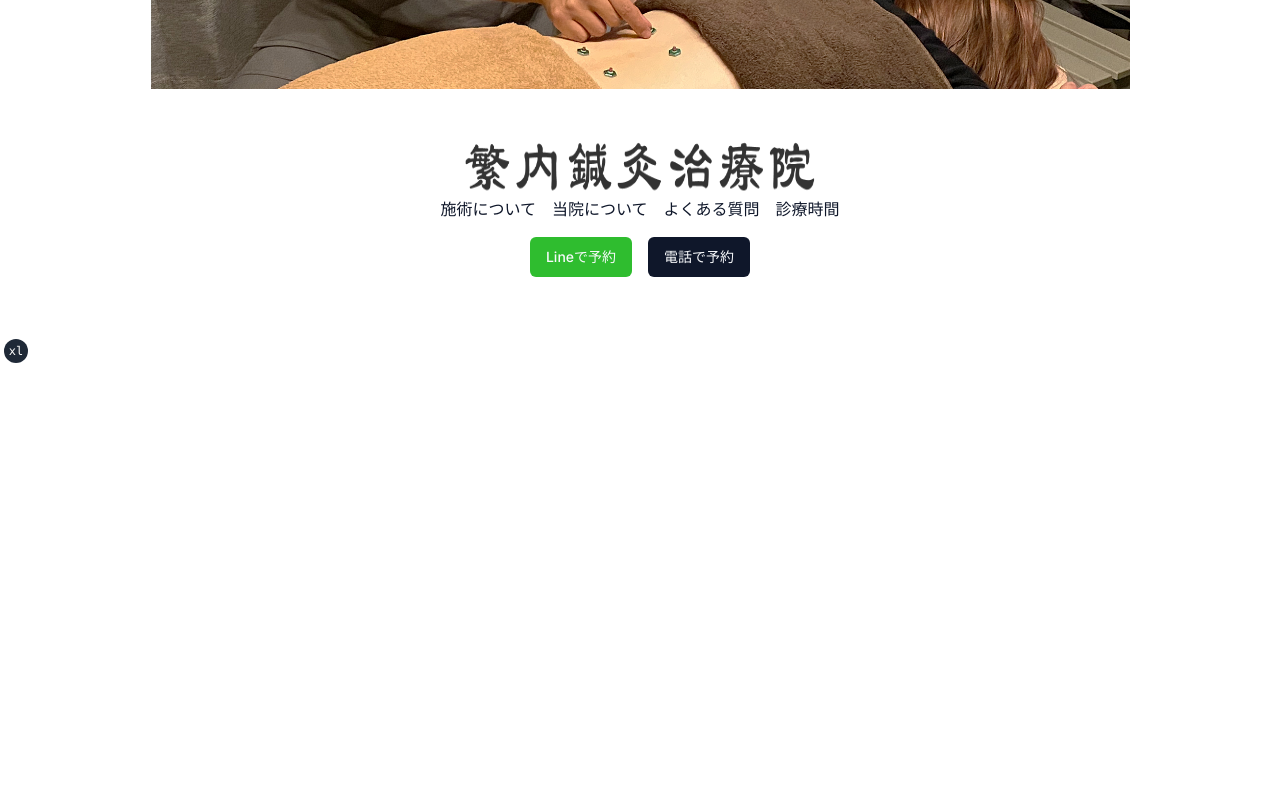
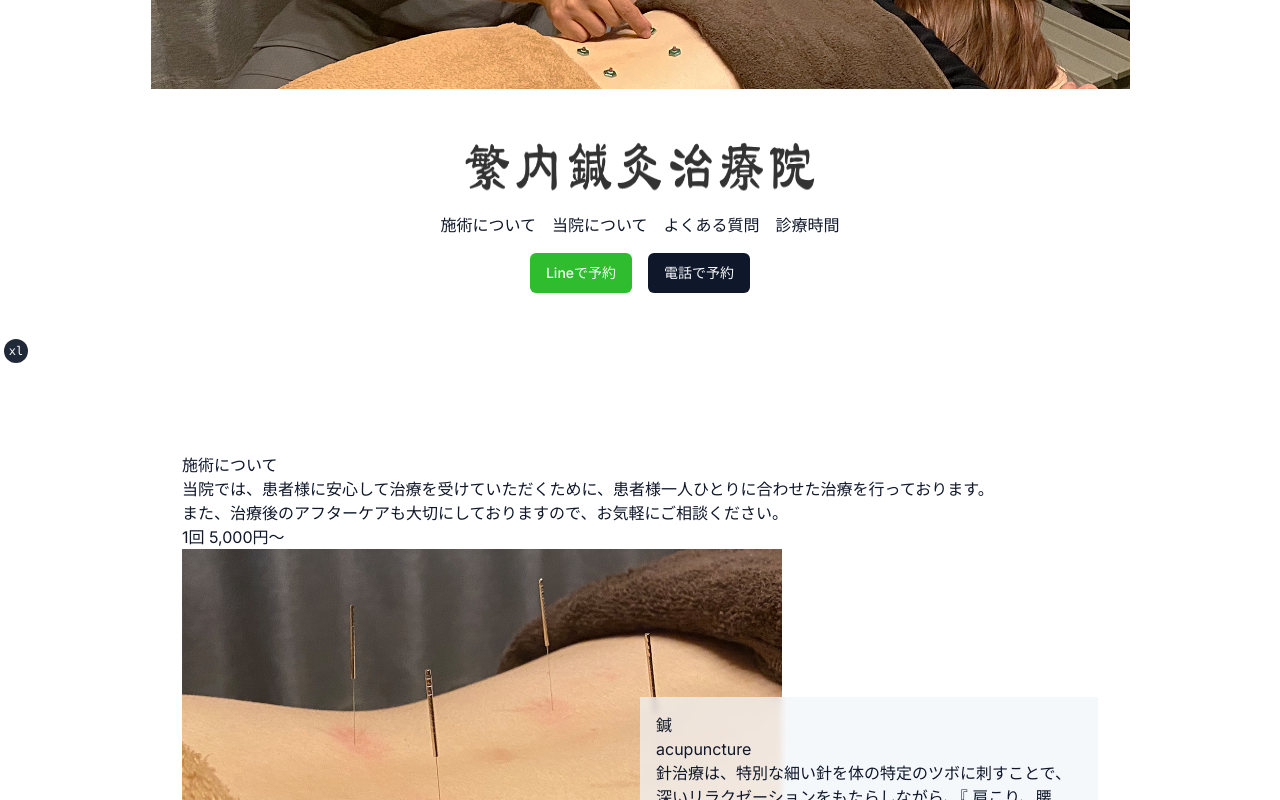
Before and after one commit to kotaro1574/shigeuchi-shinkyu-site, a Next.js app: page / in a window 1280 px wide. Shown: the part 433-1233 px from the top of the page. Before the commit the page ends 800 px from the top, so only its background shows below. Built offline with nearby package versions, Linux system fonts and the light colour scheme.

Commit message:
create: treatment-section

```diff
--- a/app/page.tsx
+++ b/app/page.tsx
@@ -1,16 +1,21 @@
+import { TREATMENT_DETAIL_CONTENTS } from "@/constant"
+
 import { Button } from "@/components/ui/button"
 import { Logo } from "@/components/logo"
 import { MainCarousel } from "@/components/main-carouse"
+import { TreatmentDetail } from "@/components/treatment-detail"
 
 export default function IndexPage() {
+  const isOdd = (index: number) => index % 2 === 0
+
   return (
     <div className="mx-auto max-w-[980px]">
       <MainCarousel />
       <div className="container pb-8 pt-6 md:py-10">
-        <div className="mx-auto max-w-[350px]">
+        <h2 className="mx-auto max-w-[350px]">
           <Logo />
-        </div>
-        <section className="flex flex-col items-center justify-center gap-4 pb-12">
+        </h2>
+        <section className="mt-4 flex flex-col items-center justify-center gap-4">
           <div className="flex flex-wrap items-center gap-4">
             <p>施術について</p>
             <p>当院について</p>
@@ -22,6 +27,25 @@ export default function IndexPage() {
             <Button>電話で予約</Button>
           </div>
         </section>
+        <section className="mt-40">
+          <h2>施術について</h2>
+          <p>
+            当院では、患者様に安心して治療を受けていただくために、患者様一人ひとりに合わせた治療を行っております。
+          </p>
+          <p>
+            また、治療後のアフターケアも大切にしておりますので、お気軽にご相談ください。
+          </p>
+          <p>1回 5,000円〜</p>
+          <div className="grid gap-20">
+            {TREATMENT_DETAIL_CONTENTS.map((treatment, index) => (
+              <TreatmentDetail
+                key={index}
+                treatment={treatment}
+                isOdd={isOdd(index)}
+              />
+            ))}
+          </div>
+        </section>
       </div>
     </div>
   )
--- /dev/null
+++ b/components/treatment-detail.tsx
@@ -0,0 +1,44 @@
+"use client"
+
+import { ReactNode } from "react"
+import Image from "next/image"
+
+import { AspectRatio } from "./ui/aspect-ratio"
+
+type Treatment = {
+  description: ReactNode
+  imagePath: string
+  subTitle: string
+  title: string
+}
+
+type Props = {
+  treatment: Treatment
+  isOdd: boolean
+}
+
+export function TreatmentDetail({ treatment, isOdd }: Props) {
+  return (
+    <div className="relative">
+      <div className={`max-w-[600px] ${isOdd ? "ml-0" : "ml-auto"}`}>
+        <AspectRatio ratio={6 / 3}>
+          <Image
+            src={treatment.imagePath}
+            alt={treatment.title}
+            fill
+            className="object-cover"
+          />
+        </AspectRatio>
+      </div>
+      <div
+        className={`absolute ${
+          isOdd ? "left-[50%]" : "left-0"
+        } bottom-0 max-w-[50%] bg-accent/70 p-4 backdrop-blur-[3px]`}
+      >
+        <div>{treatment.title}</div>
+        <p>{treatment.subTitle}</p>
+        <div>{treatment.description}</div>
+      </div>
+    </div>
+  )
+}
--- /dev/null
+++ b/constant/index.tsx
@@ -0,0 +1,62 @@
+export const TREATMENT_DETAIL_CONTENTS = [
+  {
+    description: (
+      <p>
+        針治療は、特別な細い針を体の特定のツボに刺すことで、深いリラクゼーションをもたらしながら、
+        <span>『 肩こり、腰痛、頭痛、ストレス関連の不調 』</span>
+        を効果的に緩和します。
+      </p>
+    ),
+    imagePath: "/images/treatment-hari.jpg",
+    subTitle: "acupuncture",
+    title: "鍼",
+  },
+  {
+    description: (
+      <p>
+        お灸は、特別なモグサを体の特定のツボに焚き付けることで、心地良い温かさを感じながら、
+        <span>『冷え性、疲労回復、免疫力の向上、生理痛』</span>
+        などの症状を効果的に改善します。
+      </p>
+    ),
+    imagePath: "/images/treatment-okyu.jpg",
+    subTitle: "moxibustion",
+    title: "灸",
+  },
+  {
+    description: (
+      <p>
+        整体は、身体のバランスを整えるための手技を中心とした治療法で、自然な姿勢や動きを取り戻すことを目的とし、
+        <span>『関節の痛み、筋肉のこりや緊張、身体の歪み』</span>
+        などの不調を効果的に緩和します。
+      </p>
+    ),
+    imagePath: "/images/treatment-seitai.jpg",
+    subTitle: "manipulative",
+    title: "整体",
+  },
+  {
+    description: (
+      <p>
+        産後ケアは、出産後の身体や心の変化に対応し、母たちの健康と快適さをサポートする治療法です。特に
+        <span>『骨盤の歪み、産後の腰痛、体型のリカバリー』</span>
+        など、出産後に多くの女性が経験する症状や悩みを効果的にケアします。
+      </p>
+    ),
+    imagePath: "/images/treatment-kotsuban.jpg",
+    subTitle: "postpartum care",
+    title: "産後ケア",
+  },
+  {
+    description: (
+      <p>
+        吸い玉は、特別なカップを使用して皮膚を吸引する伝統的な治療法です。この吸引により、血行促進や筋肉のリラクゼーションを促し、
+        <span>『疲労回復、筋肉のこりや緊張、冷え性』</span>
+        などの症状を効果的に緩和します。
+      </p>
+    ),
+    imagePath: "/images/treatment-suidama.jpg",
+    subTitle: "sucking ball",
+    title: "すい玉",
+  },
+]
```
